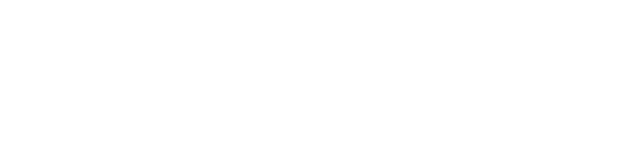
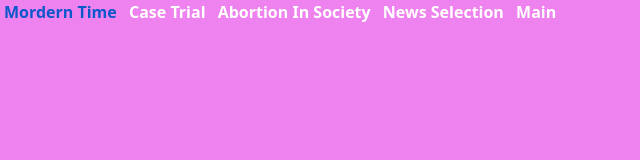
Before and after one commit to Student190/Abortion-Website, a plain HTML site: page Navigations.html in a window 1280 px wide. Shown: the whole page, without its empty margins (0-640 px from the left). Drawn offline with nearby package versions, Linux system fonts and the light colour scheme.

Commit message:
5/25 ABORTION

```diff
--- a/Navigations.html
+++ b/Navigations.html
@@ -0,0 +1,44 @@
+<!doctype html>
+<html lang="en">
+  <head>
+    <!-- Required meta tags -->
+    <link rel= "stylesheet" href = "my mystyle.css" />
+    <meta charset="utf-8">
+    <meta name="viewport" content="width=device-width, initial-scale=1">
+    <title>Document</title>
+    <link rel="stylesheet" href="styles.css">
+
+    <!-- Bootstrap CSS -->
+    <link href="https://cdn.jsdelivr.net/npm/bootstrap@5.1.3/dist/css/bootstrap.min.css" rel="stylesheet" integrity="sha384-1BmE4kWBq78iYhFldvKuhfTAU6auU8tT94WrHftjDbrCEXSU1oBoqyl2QvZ6jIW3" crossorigin="anonymous">
+    <style>
+        a {
+            padding: 4px;
+            color:  #fffffe;
+            text-decoration: none;
+        }
+        body {
+           background-color: #ee82ee ;
+        }
+        </style>
+  </head>
+  <body>
+
+    <!-- Optional JavaScript; choose one of the two! -->
+
+    <!-- Option 1: Bootstrap Bundle with Popper -->
+    <script src="https://cdn.jsdelivr.net/npm/bootstrap@5.1.3/dist/js/bootstrap.bundle.min.js" integrity="sha384-ka7Sk0Gln4gmtz2MlQnikT1wXgYsOg+OMhuP+IlRH9sENBO0LRn5q+8nbTov4+1p" crossorigin="anonymous"></script>
+
+    <!-- Option 2: Separate Popper and Bootstrap JS -->
+    <!--
+    <script src="https://cdn.jsdelivr.net/npm/@popperjs/core@2.10.2/dist/umd/popper.min.js" integrity="sha384-7+zCNj/IqJ95wo16oMtfsKbZ9ccEh31eOz1HGyDuCQ6wgnyJNSYdrPa03rtR1zdB" crossorigin="anonymous"></script>
+    <script src="https://cdn.jsdelivr.net/npm/bootstrap@5.1.3/dist/js/bootstrap.min.js" integrity="sha384-QJHtvGhmr9XOIpI6YVutG+2QOK9T+ZnN4kzFN1RtK3zEFEIsxhlmWl5/YESvpZ13" crossorigin="anonymous"></script>
+    -->
+                <strong>
+        <a href="Abortion Status.html" target="_parent">Mordern Time</a>
+        <a href="Roe v. Wade.html"    target= "_parent">Case Trial</a>
+        <a href ="Who this affects.html"  target= "_parent">Abortion In Society</a>
+        <a href ="Abortion Affect on Society.html" target= "_parent">News Selection</a>
+        <a href ="index.html"      target= "_parent">Main</a>
+                </strong>
+  </body>
+</html>
--- /dev/null
+++ b/Style.css
@@ -0,0 +1,13 @@
+@import url('https://fonts.googleapis.com/css2?family=Roboto:ital,wght@1,100&display=swap');
+body{
+    font-family: 'Roboto', sans-serif;
+}
+
+input[type=submit] {
+    background-color: aquamarine;
+    padding: 12px;
+    border-radius: 70%;
+    text-align: center;
+    display: inline-block;
+    font-size: 20px;
+}
```
Also changed, not shown: Abortion Status.html (+6 -1 lines).
